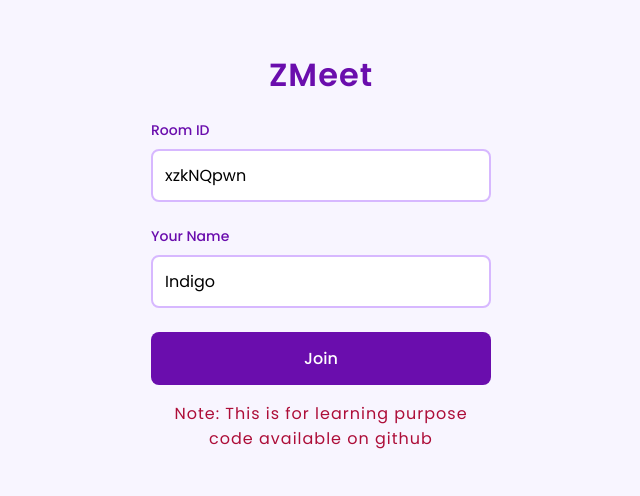
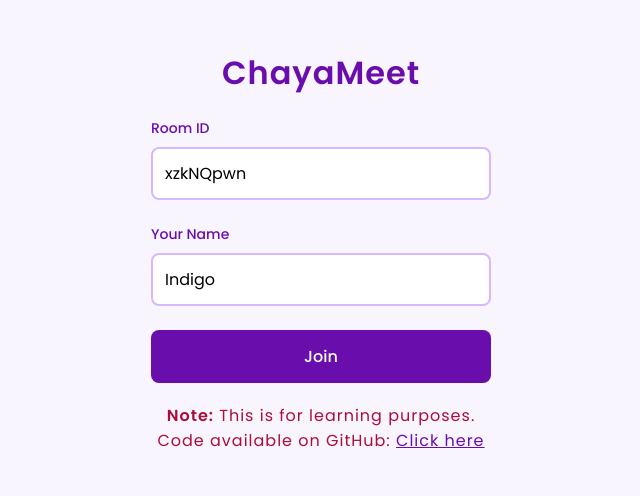
Before and after one commit to techyaarjun/zmeet, a plain HTML site: page public/index.html in a window 1280 px wide. Shown: the part 150-646 px from the top of the page, without its empty margins (319-959 px from the left). Drawn offline with Linux system fonts and the light colour scheme.

Commit message:
Update Name -> ChayaMeet

```diff
--- a/public/index.html
+++ b/public/index.html
@@ -26,6 +26,13 @@
             width: 100%;
             padding: 20px;
             text-align: center;
+
+            a {
+                display: inline;
+                visibility: visible;
+                color: #6a0dad;
+                text-decoration: underline;
+            }
 
             h1 {
                 color: #6a0dad;
@@ -91,6 +98,14 @@
             button:active {
                 transform: scale(0.98);
             }
+
+            .note {
+                color: #ad0d38;
+                text-align: center;
+                margin-top: 20px;
+                font-weight: 200;
+                letter-spacing: 1px;
+            }
         }
 
         .meeting-container {
@@ -105,6 +120,13 @@
                 justify-content: space-between;
                 align-items: center;
                 margin-bottom: 20px;
+            }
+
+            a {
+                display: inline;
+                visibility: visible;
+                color: #6a0dad;
+                text-decoration: underline;
             }
 
             .room-info {
@@ -261,7 +283,8 @@
 </head>
 <body>
 <div class="login-container" id="login-container">
-    <h1>ZMeet</h1>
+    <h1>ChayaMeet</h1>
+<!--    <p>Chaya (ചായ) means tea + Meet (for casual tea-time talks)</p>-->
     <form id="joinForm">
         <div class="form-group">
             <label for="roomID">Room ID</label>
@@ -273,12 +296,15 @@
         </div>
         <button type="submit">Join</button>
     </form>
-    <p>Note: This is for learning purpose code available on github</p>
+    <p class="note">
+        <strong>Note:</strong> This is for learning purposes. Code available on GitHub:
+        <a href="https://github.com/techyaarjun/chayameet" target="_blank" rel="noopener noreferrer">Click here</a>
+    </p>
 </div>
 <div class="meeting-container" id="meeting-container">
     <div class="header">
         <div class="room-info">
-            <h1>ZMeet</h1>
+            <h1>ChayaMeet</h1>
             <div class="room-id" id="room-id">Room: ABC123</div>
         </div>
     </div>
@@ -307,7 +333,11 @@
         </button>
     </div>
 
-    <p class="note">Note: This is for learning purpose code available on github</p>
+    <p class="note">
+        <strong>Note:</strong> This is for learning purposes. Code available on GitHub:
+        <a href="https://github.com/techyaarjun/chayameet" target="_blank" rel="noopener noreferrer">Click here</a>
+    </p>
+
 </div>
 
 <script src="index.js"></script>
```
